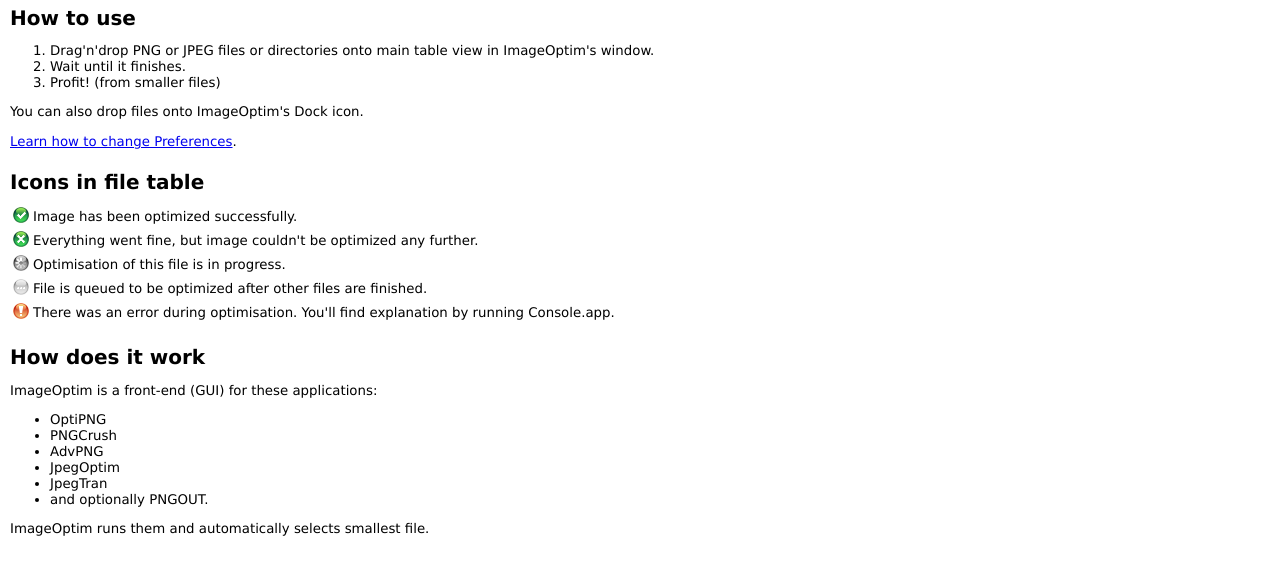
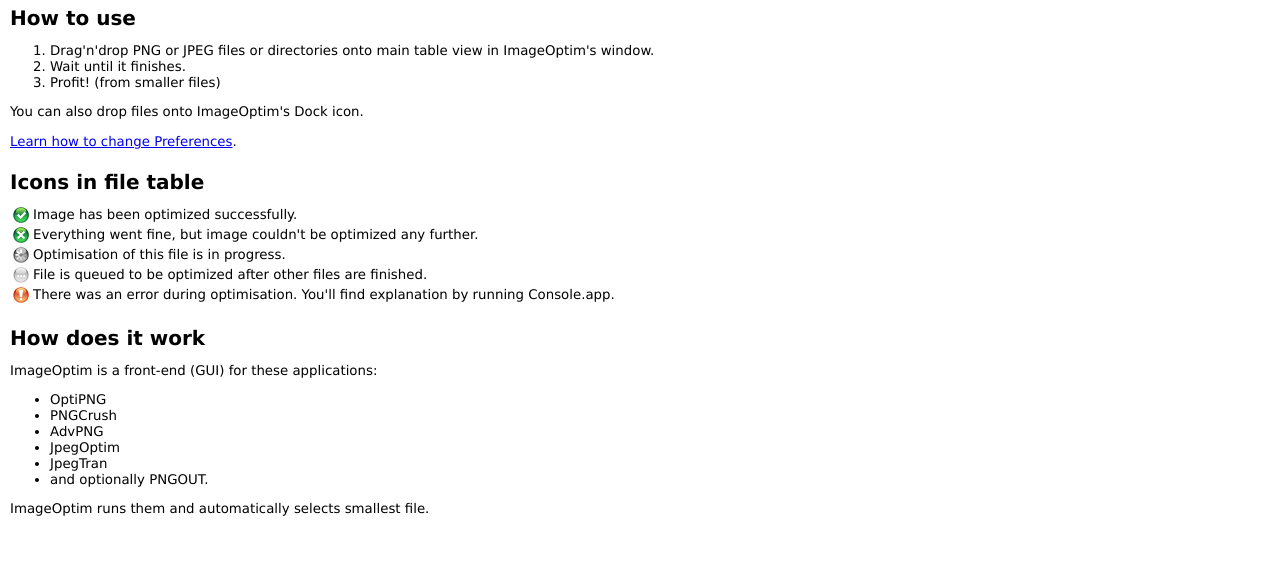
Before and after one commit to karbassi/imageoptim, a plain HTML site: page English.lproj/Help/index.html in a window 1280 px wide. Shown: the part 58-632 px from the top of the page. Drawn offline with Linux system fonts and the light colour scheme.

Commit message:
Experimenting with new UI
git-svn-id: http://imageoptim.googlecode.com/svn/trunk@18 7e1ae596-858b-11dd-ba2e-09f2ff3e973f

```diff
--- a/English.lproj/Help/index.html
+++ b/English.lproj/Help/index.html
@@ -1,38 +1,90 @@
-<!DOCTYPE HTML PUBLIC "-//W3C//DTD HTML 4.01//EN"	"http://www.w3.org/TR/html4/strict.dtd">
-<meta http-equiv="content-type" content="text/html;charset=UTF-8">
+<!DOCTYPE html PUBLIC "-//W3C//DTD XHTML 1.0 Transitional//EN"
+    "http://www.w3.org/TR/xhtml1/DTD/xhtml1-transitional.dtd">
+
+<html lang="en" xmlns="http://www.w3.org/1999/xhtml" xml:lang="en">
+<head>
+    <meta http-equiv="content-type" content="text/html;charset=UTF-8" />
+
     <title>ImageOptim Help</title>
-<link rel="stylesheet" href="style.css">
-<meta name="AppleTitle" content="ImageOptim Help">
-<meta name="AppleIcon" content="../../crusher.icns">
-<meta name="AppleFont" content="Lucida Grande,Helvetica,Arial">
-<meta name="AppleSearchResultsFont" content="Lucida Grande,Geneva,Arial">
-<meta name="description" content="How to use ImageOptim">
+    <link rel="stylesheet" href="style.css" type="text/css" />
+    <meta name="AppleTitle" content="ImageOptim Help" />
+    <meta name="AppleIcon" content="../../crusher.icns" />
+    <meta name="AppleFont" content="Lucida Grande,Helvetica,Arial" />
+    <meta name="AppleSearchResultsFont" content="Lucida Grande,Geneva,Arial" />
+    <meta name="description" content="How to use ImageOptim" />
+</head>
+
 <body>
-<a name="main">main</a>
+    <a name="main" id="main">main</a>
+
     <h1>ImageOptim</h1>
+
     <h2>How to use</h2>
-<ol><li>Drag'n'drop PNG or JPEG files or directories onto main table view in ImageOptim's window.</li><li>Wait until it finishes.</li><li>Profit! (from smaller files)</li></ol>
+
+    <ol>
+        <li>Drag'n'drop PNG or JPEG files or directories onto main table view in ImageOptim's window.</li>
+
+        <li>Wait until it finishes.</li>
+
+        <li>Profit! (from smaller files)</li>
+    </ol>
+
     <p>You can also drop files onto ImageOptim's Dock icon.</p>
+
     <p><a href="prefs.html">Learn how to change Preferences</a>.</p>
+
     <h2>Icons in file table</h2>
+
     <table>
-    <tr><th><img src="../../ok.png" alt="Green Checkmark"></th>
-    <td>Image has been optimized successfully.</td></tr>
+        <tr>
+            <th><img src="../../ok.png" alt="Green Checkmark" /></th>
 
-    <tr><th><img src="../../noopt.png" alt="Green X"></th>
-    <td>Everything went fine, but image couldn't be optimized any further.</td></tr>
+            <td>Image has been optimized successfully.</td>
+        </tr>
 
-    <tr><th><img src="../../progress.png" alt="Gray star"></th>
-    <td>Optimisation of this file is in progress.</td></tr>
+        <tr>
+            <th><img src="../../noopt.png" alt="Green X" /></th>
 
-    <tr><th><img src="../../wait.png" alt="Gray dots"></th>
-    <td>File is queued to be optimized after other files are finished.</td></tr>
+            <td>Everything went fine, but image couldn't be optimized any further.</td>
+        </tr>
 
-    <tr><th><img src="../../err.png" alt="Orange exclamation mark"></th>
-    <td>There was an error during optimisation. You'll find explanation by running Console.app.</td></tr>
+        <tr>
+            <th><img src="../../progress.png" alt="Gray star" /></th>
+
+            <td>Optimisation of this file is in progress.</td>
+        </tr>
+
+        <tr>
+            <th><img src="../../wait.png" alt="Gray dots" /></th>
+
+            <td>File is queued to be optimized after other files are finished.</td>
+        </tr>
+
+        <tr>
+            <th><img src="../../err.png" alt="Orange exclamation mark" /></th>
+
+            <td>There was an error during optimisation. You'll find explanation by running Console.app.</td>
+        </tr>
     </table>
 
     <h2>How does it work</h2>
+
     <p>ImageOptim is a front-end (GUI) for these applications:</p>
-<ul><li>OptiPNG</li><li>PNGCrush</li><li>AdvPNG</li><li>JpegOptim</li><li>JpegTran</li><li>and optionally PNGOUT.</li></ul>
+
+    <ul>
+        <li>OptiPNG</li>
+
+        <li>PNGCrush</li>
+
+        <li>AdvPNG</li>
+
+        <li>JpegOptim</li>
+
+        <li>JpegTran</li>
+
+        <li>and optionally PNGOUT.</li>
+    </ul>
+
     <p>ImageOptim runs them and automatically selects smallest file.</p>
+</body>
+</html>
```
Also changed, not shown: 2 other files. Lines whose indentation alone changed are shown as unchanged.
